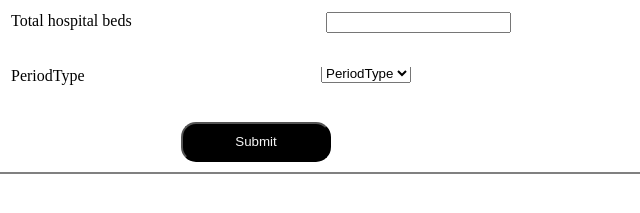
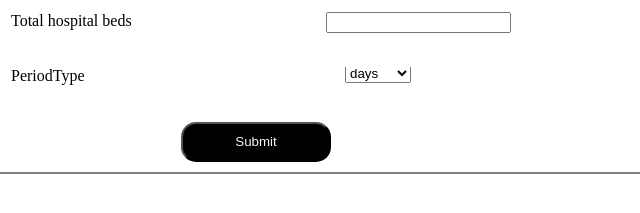
Before and after one commit to paulkahura/sdlg-py, a website: page index.html in a window 1280 px wide. Shown: the part 433-646 px from the top of the page, 379-1019 px from the left. Drawn offline with Linux system fonts and the light colour scheme.

Commit message:
removed a drip

```diff
--- a/index.html
+++ b/index.html
@@ -125,7 +125,6 @@
                     <div class="input-field5 field" >
                         <label for="periodType">PeriodType</label>
                             <select  id="periodType" data-period-type="" >
-                              <option value="" disabled selected>PeriodType</option>
                               <option value="1">days</option>
                               <option value="2">weeks</option>
                               <option value="3">months</option>
```
